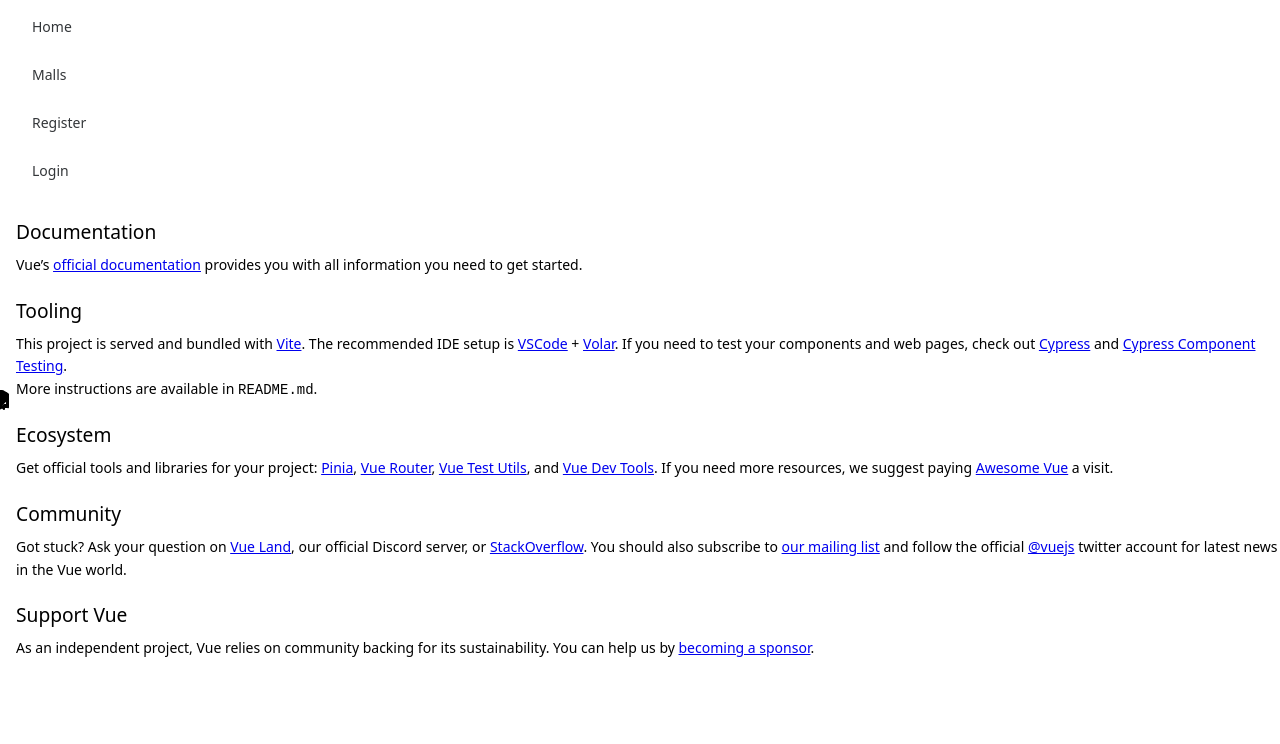
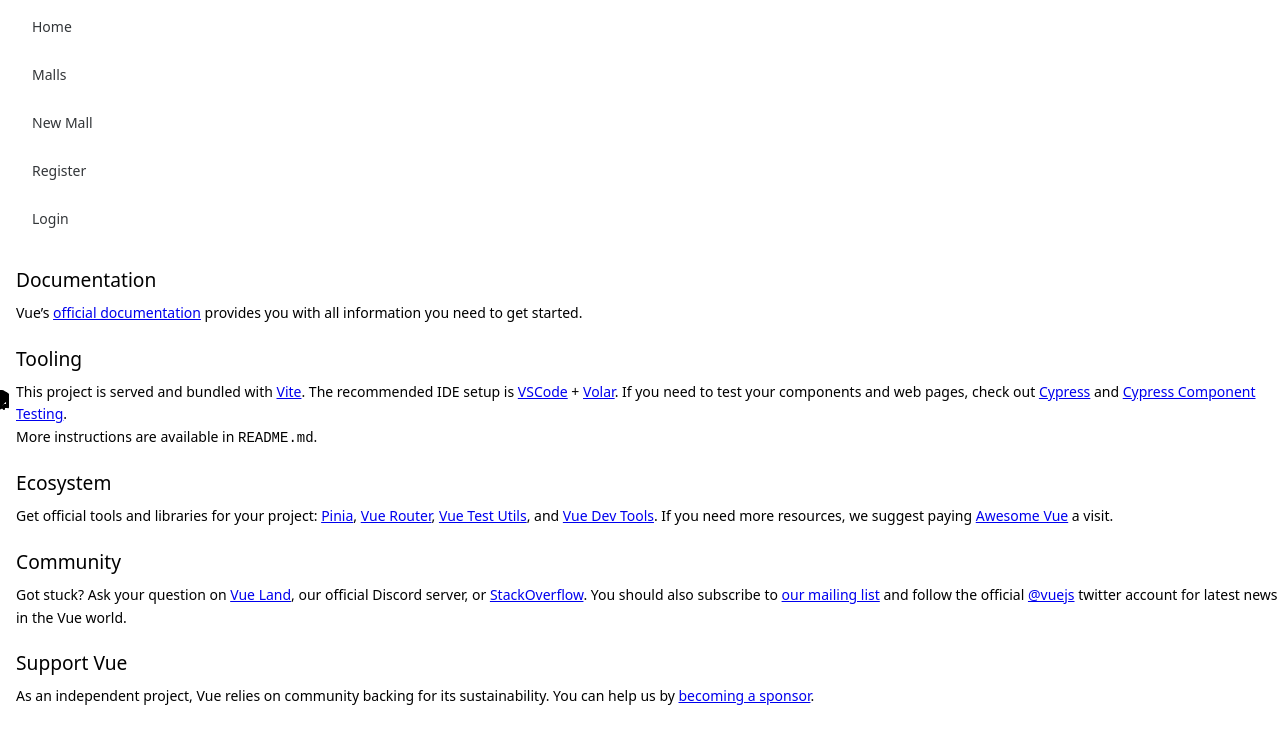
Before and after one commit to RainbowDashy/we-care-you, a Vue app in the folder frontend/: page / in a window 1280 px wide. Shown: the top 744 px of the page. Built offline with nearby package versions, Linux system fonts and the light colour scheme.

Commit message:
add new mall in nav

```diff
--- a/frontend/src/components/NavigationComponent.vue
+++ b/frontend/src/components/NavigationComponent.vue
@@ -37,6 +37,19 @@
         RouterLink,
         {
           to: {
+            name: "new mall",
+          },
+        },
+        { default: () => "New Mall" }
+      ),
+    key: "router-mall-new",
+  },
+  {
+    label: () =>
+      h(
+        RouterLink,
+        {
+          to: {
             name: "register",
           },
         },
```
